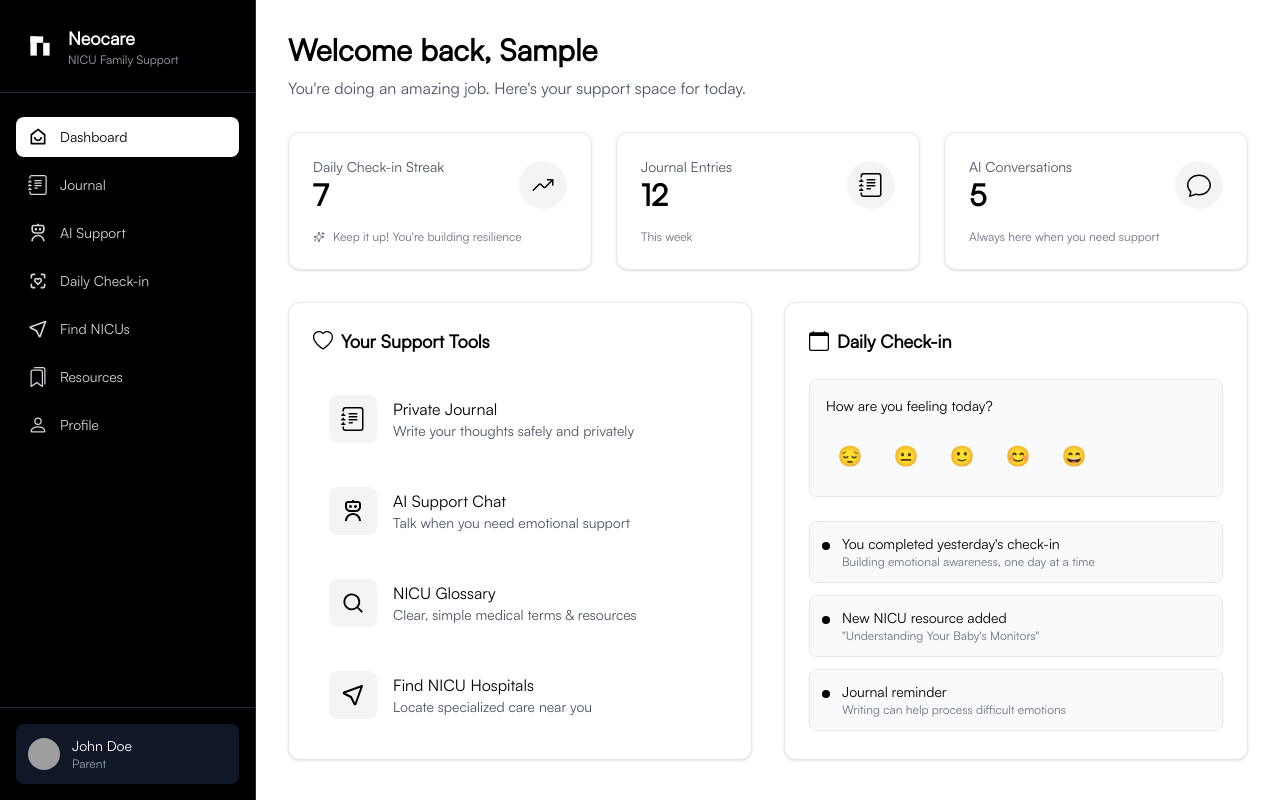
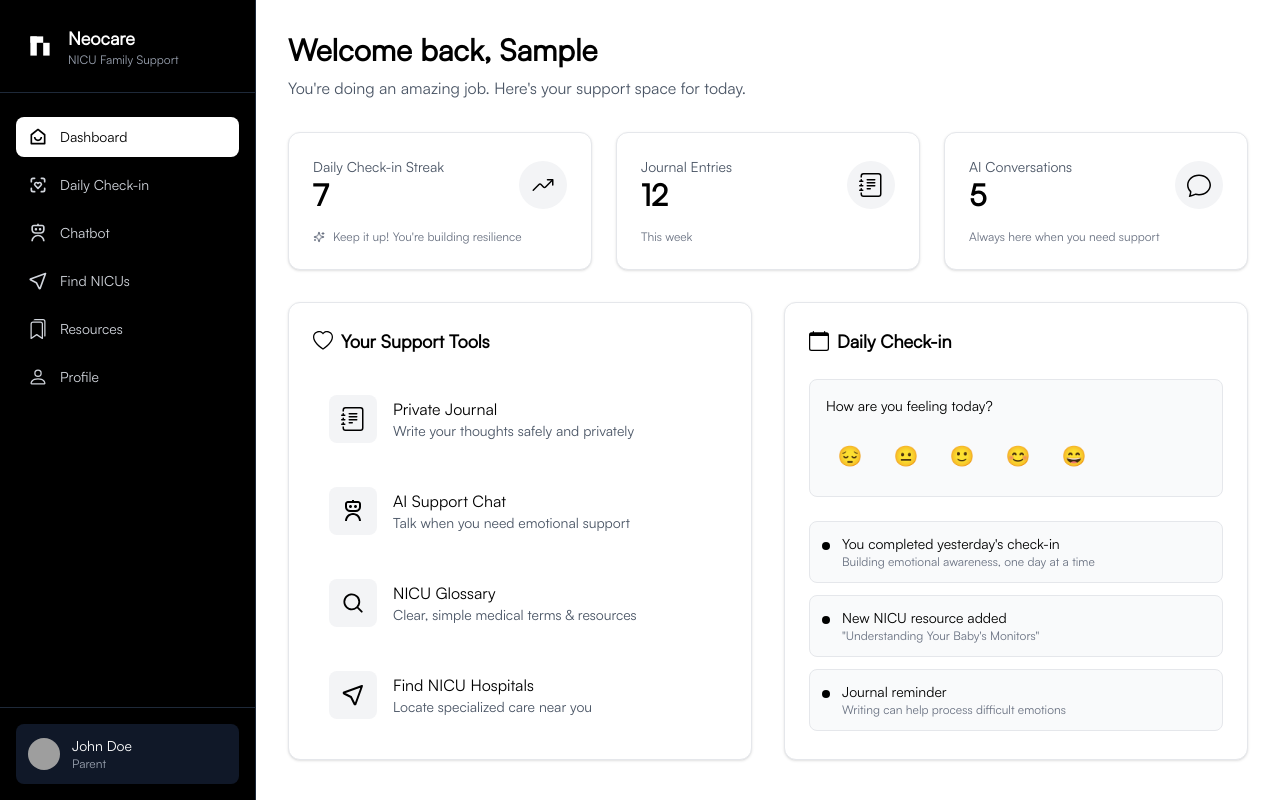
Before and after one commit to rmadiraju07/joineocare, a Next.js app: page /dashboard in a window 1280 px wide. Built offline with nearby package versions, Linux system fonts and the light colour scheme; no server answers; sample sign-in values are in the browser's storage; grey boxes are pictures that could not be loaded.

Commit message:
dashboard changes

```diff
--- a/src/components/sidebar.tsx
+++ b/src/components/sidebar.tsx
@@ -12,9 +12,8 @@ import { TbHealthRecognition, TbLocation } from "react-icons/tb";
 
 const navigation = [
   { name: "Dashboard", href: "/dashboard", icon: RiHomeSmile2Line },
-  { name: "Journal", href: "/journal", icon: BsJournalText },
-  { name: "AI Support", href: "/ai-support", icon: RiRobot3Line },
-  { name: "Daily Check-in", href: "/wellness", icon: TbHealthRecognition },
+  { name: "Daily Check-in", href: "/checkin", icon: TbHealthRecognition },
+  { name: "Chatbot", href: "/chatbot", icon: RiRobot3Line },
   { name: "Find NICUs", href: "/find-nicus", icon: TbLocation },
   { name: "Resources", href: "/resources", icon: BsBookmarks },
   { name: "Profile", href: "/profile", icon: BsPerson },
```
